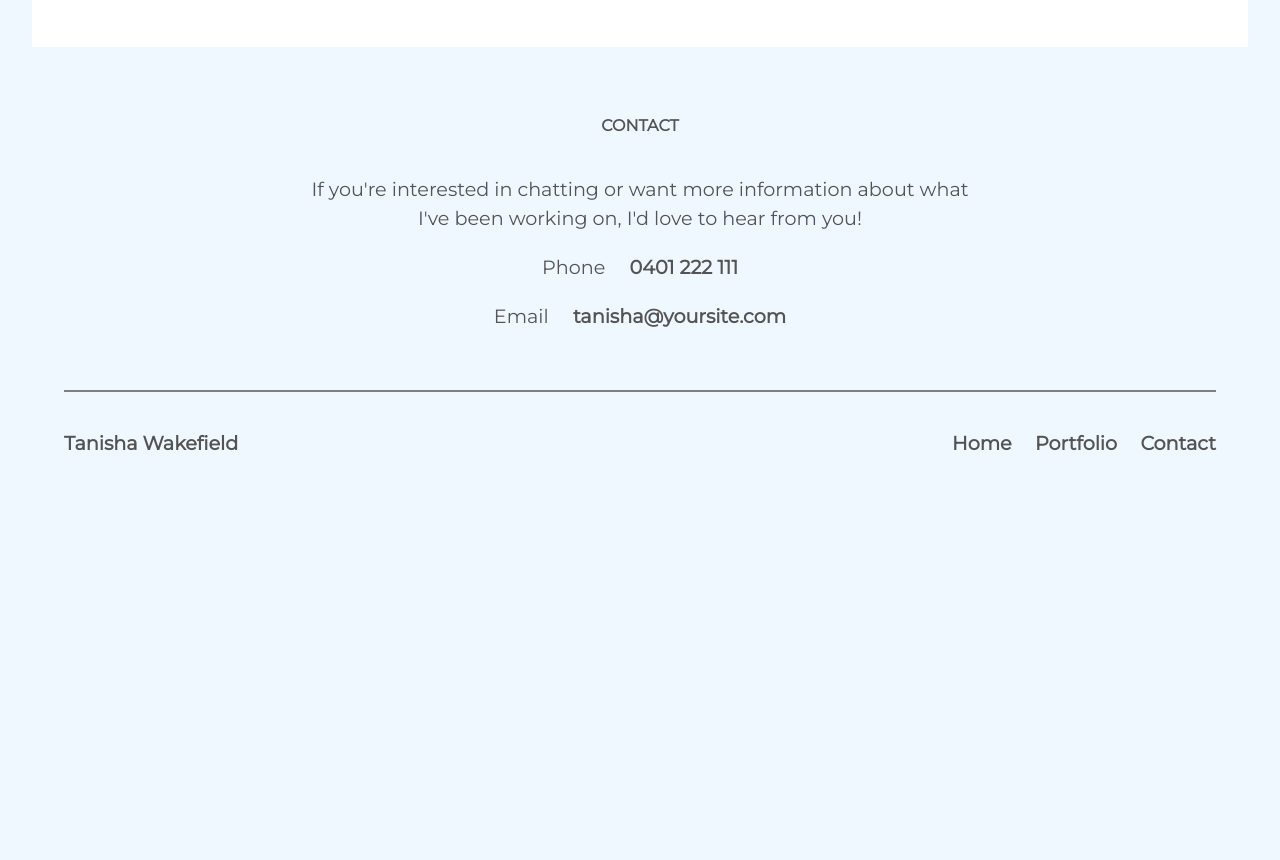
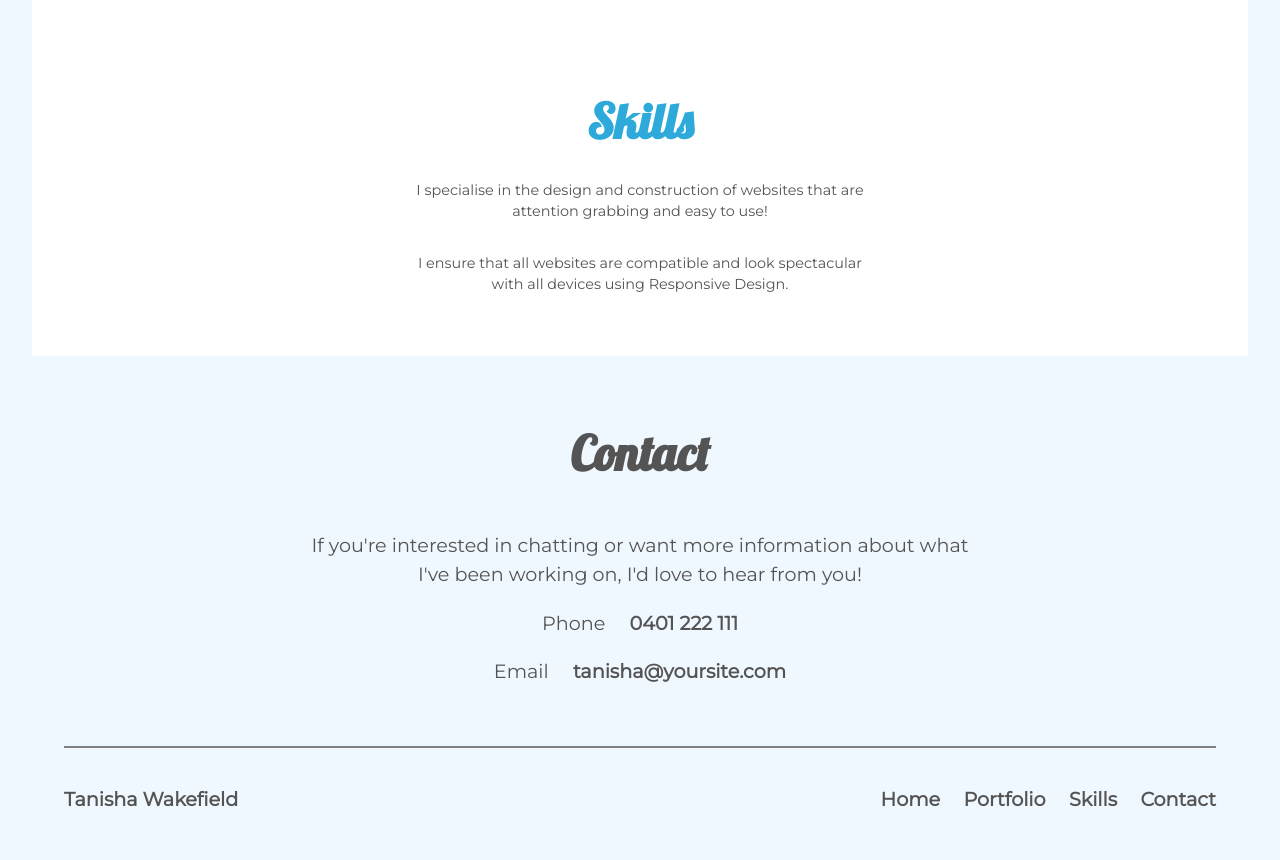
Before and after one commit to tanishanw/techdegree-projects, a plain HTML site: page techdegree-project-2/index.html in a window 1280 px wide. Shown: the part 1202-2062 px from the top of the page. Before the commit the page ends 1706 px from the top, so only its background shows below. Drawn offline with Linux system fonts and the light colour scheme.

Commit message:
Updating for Exceeds mark

```diff
--- a/techdegree-project-2/css/styles.css
+++ b/techdegree-project-2/css/styles.css
@@ -1,4 +1,5 @@
 @import url('https://fonts.googleapis.com/css?family=Montserrat&display=swap');
+@import url('https://fonts.googleapis.com/css?family=Lobster&display=swap');
 
 * {
     margin: 0;
@@ -21,7 +22,8 @@
 
 .name {
     text-align: center;
-    font-size: 20px;
+    font-family: 'Lobster', cursive;
+    font-size: 30px;
     color: #555454;
     margin: 0 auto;
     padding: 30px 0;
@@ -33,7 +35,7 @@
 
 .main-nav li {
     font-size: 15px;
-    background-color: white;
+    background-color: #db8fff;
     text-align: center;
     text-transform: uppercase;
     font-weight: bold;
@@ -41,10 +43,14 @@
 
 .main-nav li a {
     text-decoration: none;
-    color: #555454;
+    color: white;
     display: block;
     padding: 10px 50px;
     margin-bottom: 5px;
+}
+
+.main-nav li a:hover {
+    transform: scale(2);
 }
 
 .main-nav {
@@ -81,7 +87,9 @@
 #portfolio {
     margin: 0 auto;
     padding: 20px 0 30px 0;
-    color: #555454;
+    font-size: 3em;
+    font-family: 'Lobster', cursive;
+    color: #2da9da;
 }
 
 h3 {
@@ -108,6 +116,26 @@ main p {
     padding-bottom: 20px;
 }
 
+#skills {
+    margin: 0 auto 20px auto;
+    padding-bottom: 30px;
+    width: 90%;
+    text-align: center;
+}
+
+#skills p {
+    text-align: center;
+    margin: 0 auto;
+}
+
+#skills h2 {
+    margin: 0 auto;
+    padding: 20px 0 30px 0;
+    font-size: 3em;
+    font-family: 'Lobster', cursive;
+    color: #2da9da;
+}
+
 .footer-container {
     background-color: aliceblue;
     text-align: center;
@@ -124,10 +152,11 @@ main p {
 }
 
 .contact h2 {
-    padding: 20px 0;
-    text-transform: uppercase;
-    font-size: 1em;
-    color: black;
+    margin: 0 auto;
+    padding: 20px 0 30px 0;
+    font-size: 3em;
+    font-family: 'Lobster', cursive;
+    color: #555454;
 }
 
 .contact p {
@@ -177,6 +206,11 @@ footer {
 }
 
 @media (min-width: 768px) {
+
+    .name {
+        font-size: 3em;
+    }
+
     .main-nav li {
         display: inline-block;
         background-color: aliceblue;
@@ -185,6 +219,7 @@ footer {
 
     .main-nav li a {
         padding: 0 20px;
+        color: #555454;
     }
 
     .wrapper {
@@ -245,6 +280,7 @@ footer {
         display: inline-block;
         margin: 30px auto;
         padding: 0 10px;
+        flex-wrap: nowrap;
     }
 
     .section-2,
@@ -319,7 +355,7 @@ footer {
         display: inline-block;
         float: left;
         margin: 0 auto;
-        font-size: 30px;
+        font-size: 40px;
     }
 
     .main-nav {
@@ -335,6 +371,7 @@ footer {
     .main-nav li a {
         padding: 40px 20px;
         font-size: 1.1em;
+        color: #555454;
     }
 
     body {
@@ -363,6 +400,7 @@ footer {
         display: inline-block;
         margin: 0 auto;
         width: 33.3%;
+        text-align: center;
     }
 
     section .image {
--- a/techdegree-project-2/index.html
+++ b/techdegree-project-2/index.html
@@ -15,6 +15,7 @@
                     <ul>
                         <li><a href="#">Home</a></li>
                         <li><a href="#portfolio">Portfolio</a></li>
+                        <li><a href="#skills">Skills</a></li>
                         <li><a href="#contact">Contact</a></li>
                     </ul>
                 </nav>
@@ -64,11 +65,17 @@
                     <p class="padding">Someone can enter in the numbers they want, and press the big blue button and get the result.</p>
                 </div>
             </section>
+
+            <section id="skills">
+                <h2>Skills</h2>
+                <p>I specialise in the design and construction of websites that are attention grabbing and easy to use!</p>
+                <p>I ensure that all websites are compatible and look spectacular with all devices using Responsive Design.</p>
+            </section>
         </main>
 
             <div class="footer-container">
                 <section class="contact" id="contact">
-                    <h2><strong>Contact</strong></h2>
+                    <h2>Contact</h2>
                     <p>If you're interested in chatting or want more information about what I've been working on, I'd love to hear from you!</p>
                     <p>Phone &emsp;<strong>0401 222 111</strong></p>
                     <p>Email &emsp;<strong>tanisha@yoursite.com</strong></p>
@@ -82,6 +89,7 @@
                         <ul>
                             <li><a href="#top"><strong>Home</strong></a></li>
                             <li><a href="#portfolio"><strong>Portfolio</strong></a></li>
+                            <li><a href="#skills"><strong>Skills</strong></a></li>
                             <li><a href="#contact"><strong>Contact</strong></a></li>
                         </ul>
                     </nav>
```
